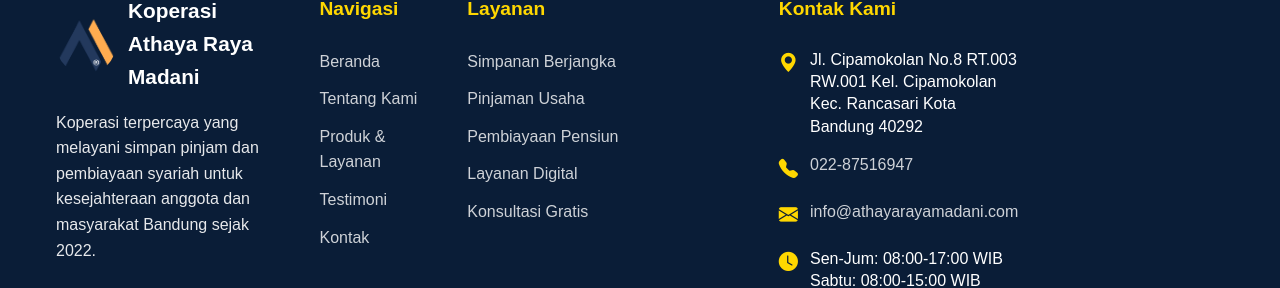
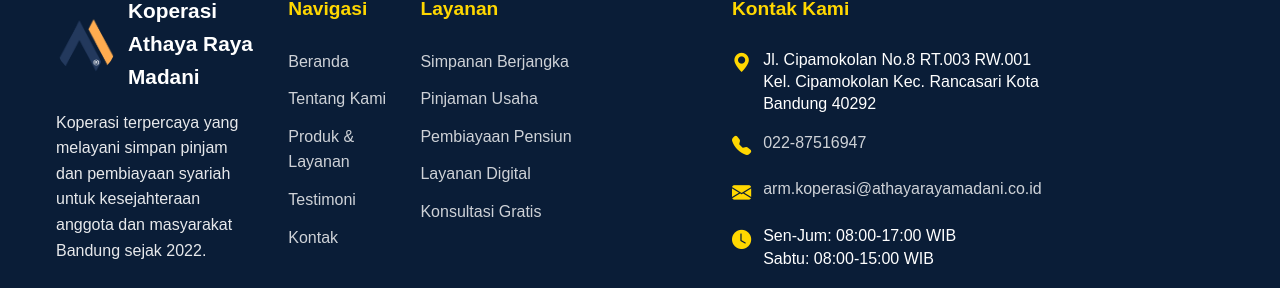
Before and after one commit to bimaadam/landing-page-madani, a Vue app: page / in a window 1280 px wide. Shown: the part 10681-10969 px from the top of the page. Built offline with nearby package versions, Linux system fonts and the light colour scheme.

Commit message:
add email contact in footer

```diff
--- a/src/components/Footer.vue
+++ b/src/components/Footer.vue
@@ -50,7 +50,7 @@
             </div>
             <div class="contact-item">
               <i class="bi bi-envelope-fill contact-icon"></i>
-              <span><a href="mailto:info@athayarayamadani.com">info@athayarayamadani.com</a></span>
+              <span><a href="mailto:arm.koperasi@athayarayamadani.co.id">arm.koperasi@athayarayamadani.co.id</a></span>
             </div>
             <div class="contact-item">
               <i class="bi bi-clock-fill contact-icon"></i>
```
